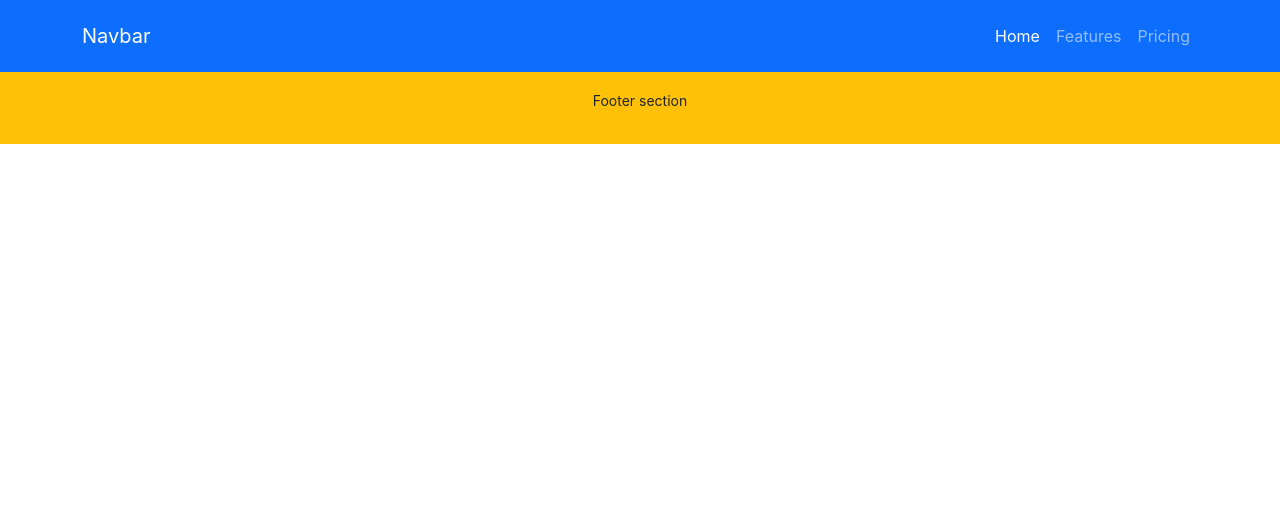
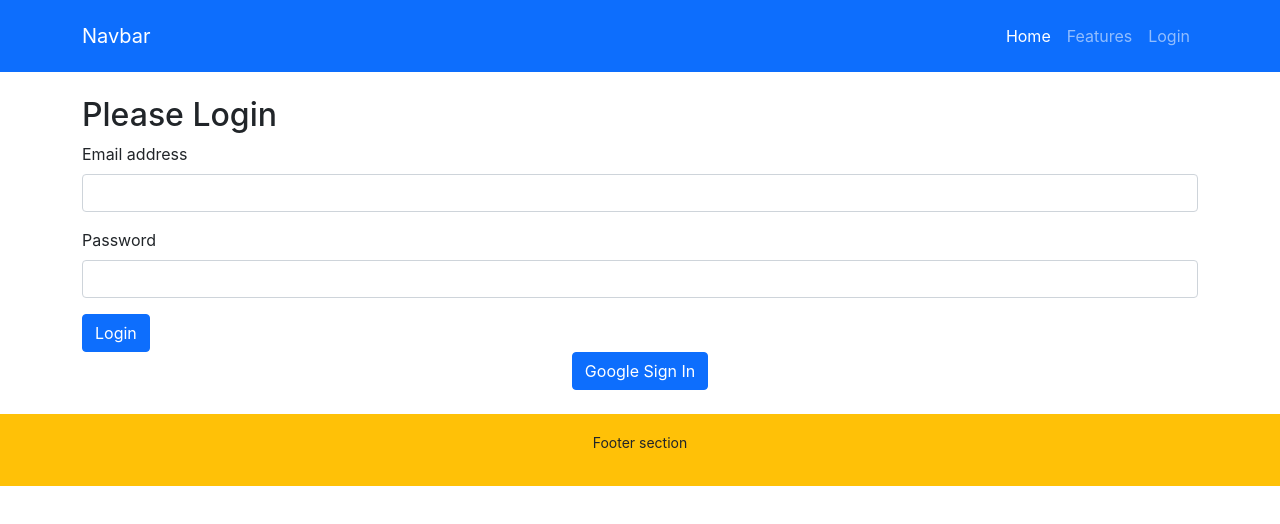
Before and after one commit to alanas59/fruits-warehouse, a React (Create React App) app: page /login in a window 1280 px wide. Shown: the top 524 px of the page. Built offline with nearby package versions, Linux system fonts and the light colour scheme.

Commit message:
login component included

```diff
--- a/src/App.js
+++ b/src/App.js
@@ -3,6 +3,7 @@
 import Footer from './Pages/Shared/Footer/Footer';
 import Header from './Pages/Shared/Header/Header';
 import Home from './Pages/Home/Home/Home';
+import Login from './Pages/Login/Login/Login';
 function App() {
   return (
     <div>
@@ -10,6 +11,7 @@
        <Routes>
           <Route path='/' element={<Home></Home>}></Route>
           <Route path='/home' element={<Home></Home>}></Route>
+          <Route path='/login' element={<Login></Login>}></Route>
        </Routes>
        <Footer></Footer>
     </div>
--- /dev/null
+++ b/src/Pages/Login/Login/Login.js
@@ -0,0 +1,43 @@
+import React from "react";
+
+const Login = () => {
+  return (
+    <div className="container my-4">
+      <div>
+        <h2>Please Login</h2>
+        <form>
+          <div className="mb-3">
+            <label for="exampleInputEmail1" className="form-label">
+              Email address
+            </label>
+            <input
+              type="email"
+              className="form-control"
+              id="exampleInputEmail1"
+              name="email"
+            />
+          </div>
+          <div className="mb-3">
+            <label for="exampleInputPassword1" className="form-label">
+              Password
+            </label>
+            <input
+              type="password"
+              className="form-control"
+              id="exampleInputPassword1"
+              name="password"
+            />
+          </div>
+          <button type="submit" className="btn btn-primary">
+            Login
+          </button>
+        </form>
+        <div className="text-center">
+          <button className="btn btn-primary">Google Sign In</button>
+        </div>
+      </div>
+    </div>
+  );
+};
+
+export default Login;
--- a/src/Pages/Shared/Header/Header.js
+++ b/src/Pages/Shared/Header/Header.js
@@ -32,8 +32,8 @@
               </Link>
             </li>
             <li className="nav-item">
-              <Link className="nav-link" to="#">
-                Pricing
+              <Link className="nav-link" to="/login">
+                Login
               </Link>
             </li>
 
```
Also changed, not shown: src/Pages/Login/Login/Login.css (added).
